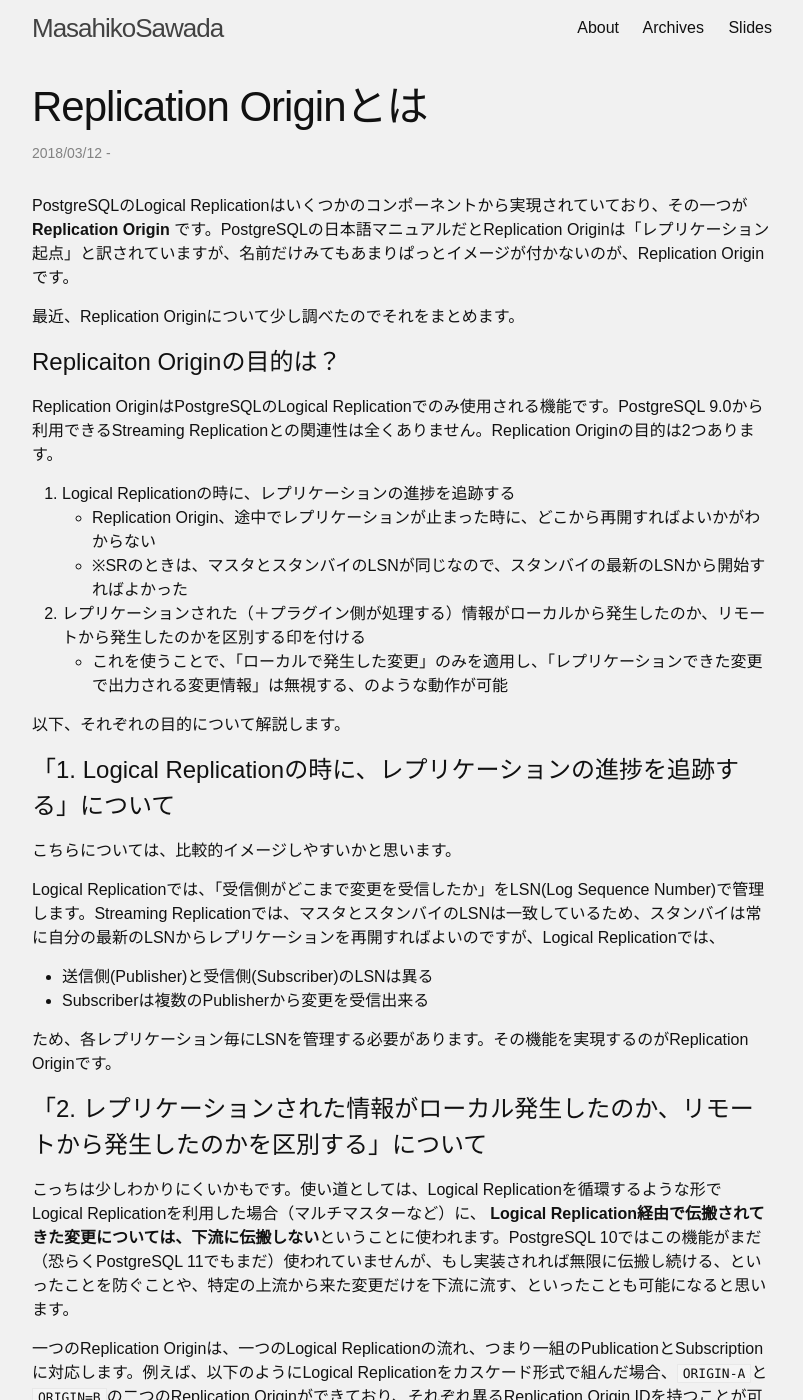
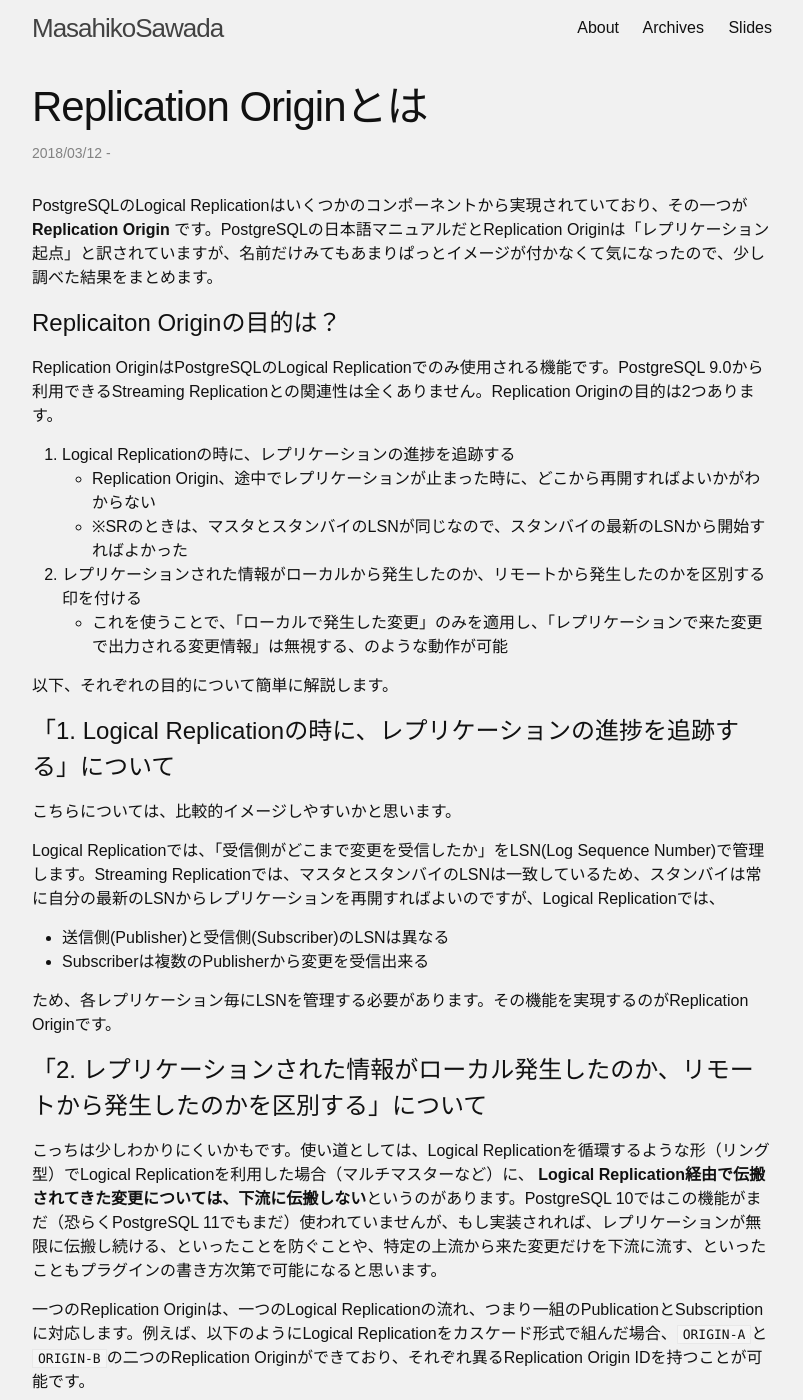
Before and after one commit to MasahikoSawada/masahikosawada.github.io, a Jekyll site: the page built from _posts/2018-03-12-Replication-Originとは.md, in a window 1280 px wide and 1400 px high. Shown: the whole window, without its empty margins (238-1041 px from the left). Built offline with Jekyll 4.4.1, drawn with Linux system fonts in a browser that asks for light colours; some of the changed text lies outside the part shown.

Commit message:
Improve the contents of replicatoin origin.

````diff
--- a/_posts/2018-03-12-Replication-Originとは.md
+++ b/_posts/2018-03-12-Replication-Originとは.md
@@ -6,9 +6,7 @@
   - Replication
 ---
 
-PostgreSQLのLogical Replicationはいくつかのコンポーネントから実現されていており、その一つが **Replication Origin** です。PostgreSQLの日本語マニュアルだとReplication Originは「レプリケーション起点」と訳されていますが、名前だけみてもあまりぱっとイメージが付かないのが、Replication Originです。
-
-最近、Replication Originについて少し調べたのでそれをまとめます。
+PostgreSQLのLogical Replicationはいくつかのコンポーネントから実現されていており、その一つが **Replication Origin** です。PostgreSQLの日本語マニュアルだとReplication Originは「レプリケーション起点」と訳されていますが、名前だけみてもあまりぱっとイメージが付かなくて気になったので、少し調べた結果をまとめます。
 
 # Replicaiton Originの目的は？
 Replication OriginはPostgreSQLのLogical Replicationでのみ使用される機能です。PostgreSQL 9.0から利用できるStreaming Replicationとの関連性は全くありません。Replication Originの目的は2つあります。
@@ -16,10 +14,10 @@
 1. Logical Replicationの時に、レプリケーションの進捗を追跡する
    * Replication Origin、途中でレプリケーションが止まった時に、どこから再開すればよいかがわからない
    * ※SRのときは、マスタとスタンバイのLSNが同じなので、スタンバイの最新のLSNから開始すればよかった
-2. レプリケーションされた（＋プラグイン側が処理する）情報がローカルから発生したのか、リモートから発生したのかを区別する印を付ける
-   * これを使うことで、「ローカルで発生した変更」のみを適用し、「レプリケーションできた変更で出力される変更情報」は無視する、のような動作が可能
+2. レプリケーションされた情報がローカルから発生したのか、リモートから発生したのかを区別する印を付ける
+   * これを使うことで、「ローカルで発生した変更」のみを適用し、「レプリケーションで来た変更で出力される変更情報」は無視する、のような動作が可能
 
-以下、それぞれの目的について解説します。
+以下、それぞれの目的について簡単に解説します。
 
 ## 「1. Logical Replicationの時に、レプリケーションの進捗を追跡する」について
 
@@ -27,16 +25,16 @@
 
 Logical Replicationでは、「受信側がどこまで変更を受信したか」をLSN(Log Sequence Number)で管理します。Streaming Replicationでは、マスタとスタンバイのLSNは一致しているため、スタンバイは常に自分の最新のLSNからレプリケーションを再開すればよいのですが、Logical Replicationでは、
 
-* 送信側(Publisher)と受信側(Subscriber)のLSNは異る
+* 送信側(Publisher)と受信側(Subscriber)のLSNは異なる
 * Subscriberは複数のPublisherから変更を受信出来る
 
 ため、各レプリケーション毎にLSNを管理する必要があります。その機能を実現するのがReplication Originです。
 
 ## 「2. レプリケーションされた情報がローカル発生したのか、リモートから発生したのかを区別する」について
 
-こっちは少しわかりにくいかもです。使い道としては、Logical Replicationを循環するような形でLogical Replicationを利用した場合（マルチマスターなど）に、 **Logical Replication経由で伝搬されてきた変更については、下流に伝搬しない**ということに使われます。PostgreSQL 10ではこの機能がまだ（恐らくPostgreSQL 11でもまだ）使われていませんが、もし実装されれば無限に伝搬し続ける、といったことを防ぐことや、特定の上流から来た変更だけを下流に流す、といったことも可能になると思います。
+こっちは少しわかりにくいかもです。使い道としては、Logical Replicationを循環するような形（リング型）でLogical Replicationを利用した場合（マルチマスターなど）に、 **Logical Replication経由で伝搬されてきた変更については、下流に伝搬しない**というのがあります。PostgreSQL 10ではこの機能がまだ（恐らくPostgreSQL 11でもまだ）使われていませんが、もし実装されれば、レプリケーションが無限に伝搬し続ける、といったことを防ぐことや、特定の上流から来た変更だけを下流に流す、といったこともプラグインの書き方次第で可能になると思います。
 
-一つのReplication Originは、一つのLogical Replicationの流れ、つまり一組のPublicationとSubscriptionに対応します。例えば、以下のようにLogical Replicationをカスケード形式で組んだ場合、`ORIGIN-A`と`ORIGIN=B`の二つのReplication Originができており、それぞれ異るReplication Origin IDを持つことが可能です。
+一つのReplication Originは、一つのLogical Replicationの流れ、つまり一組のPublicationとSubscriptionに対応します。例えば、以下のようにLogical Replicationをカスケード形式で組んだ場合、`ORIGIN-A`と`ORIGIN-B`の二つのReplication Originができており、それぞれ異るReplication Origin IDを持つことが可能です。
 
 ```
   Srv-X                          Srv-Y                           Srv-Z
````
Also changed, not shown: other parts of _posts/2018-03-12-Replication-Originとは.md (+1 -1 lines).
